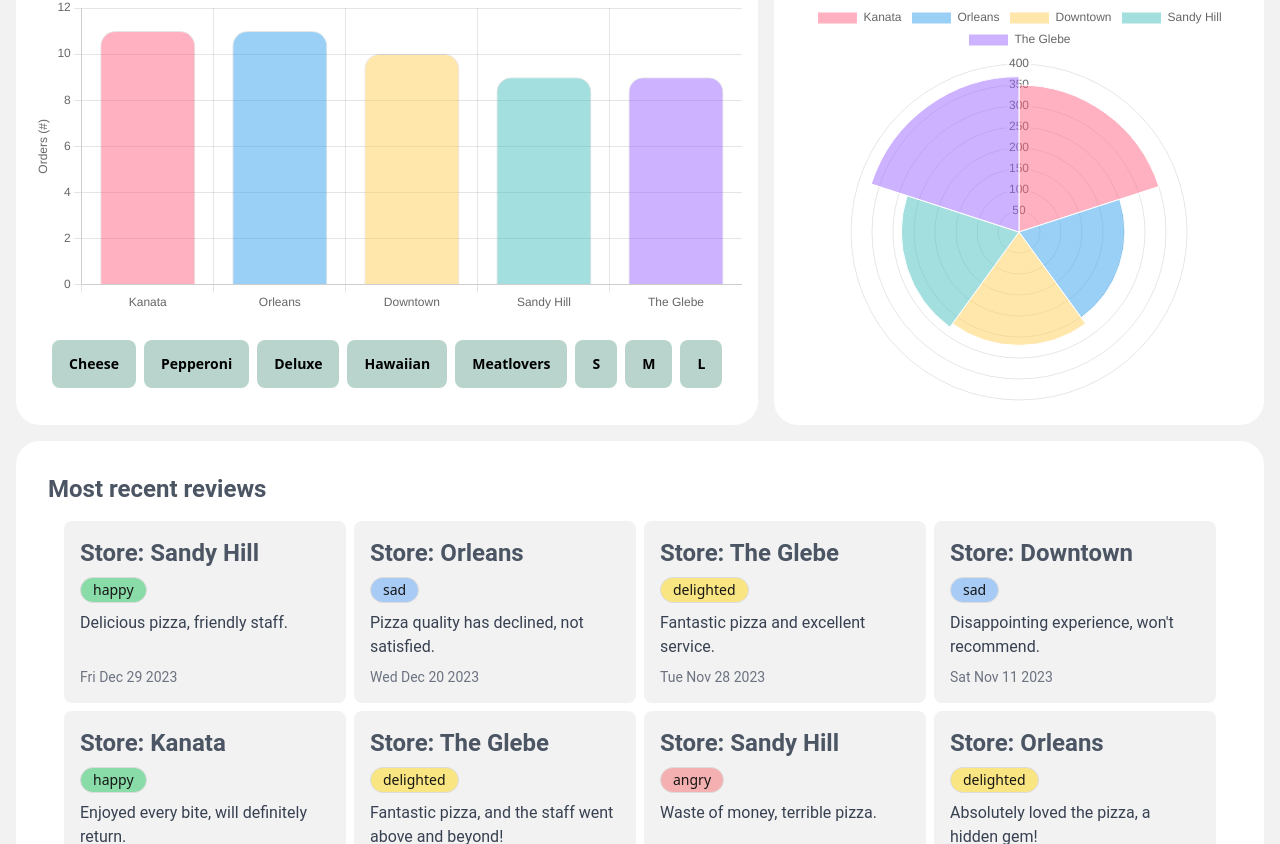
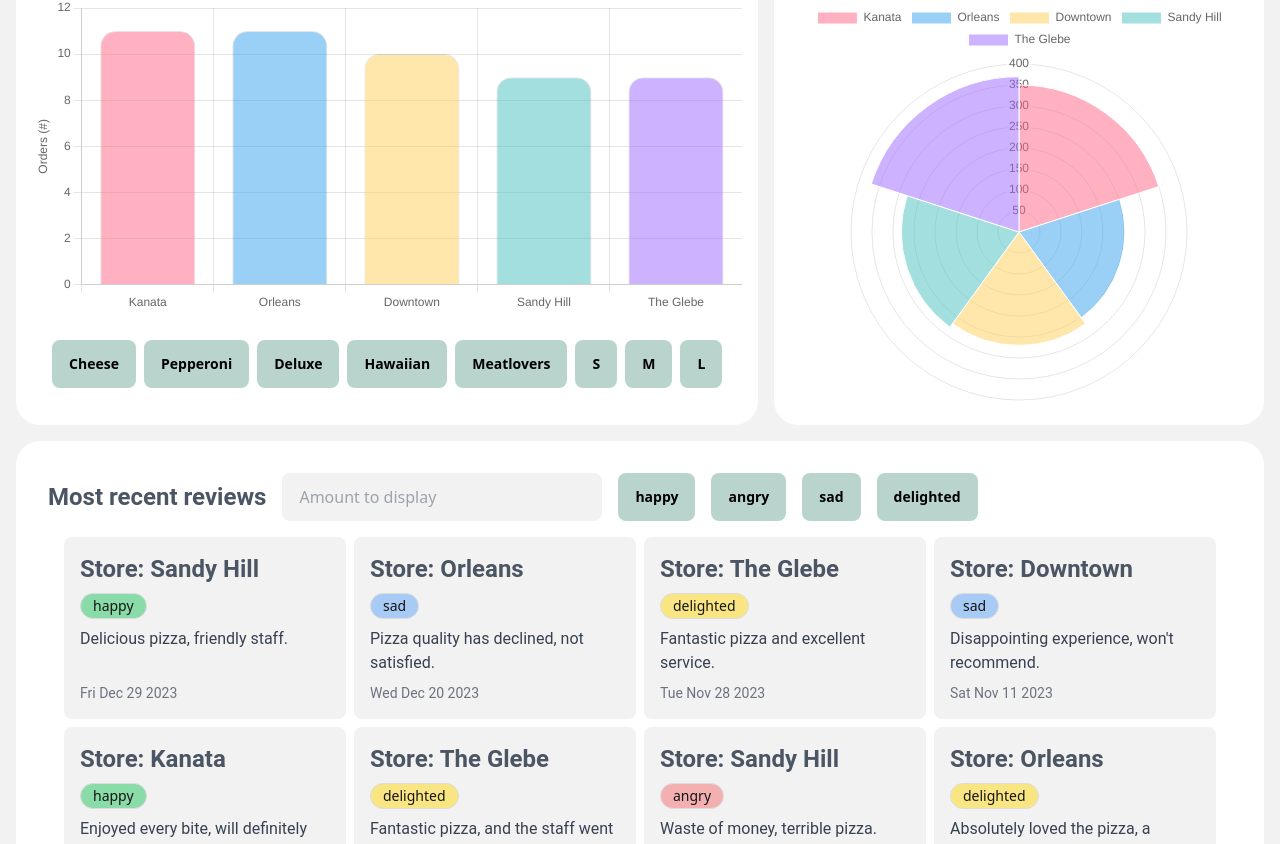
Before and after one commit to vasiltop/a-slice-of-pi, a React (Vite) app: page / in a window 1280 px wide. Shown: the part 730-1574 px from the top of the page. Built offline with nearby package versions, Linux system fonts and the light colour scheme.

Commit message:
feat: add filtering reviews

```diff
--- a/datasets/order_data.ts
+++ b/datasets/order_data.ts
@@ -1,4 +1,4 @@
-import { Order } from '../src/lib/types';
+import type { Order } from '../src/lib/types';
 
 export const orderData: Order[] = [
 	{
--- a/datasets/review_data.ts
+++ b/datasets/review_data.ts
@@ -1,4 +1,6 @@
-export const reviewData = [
+import type { Review } from '../src/lib/types';
+
+export const reviewData: Review[] = [
 	{
 		review_id: 1,
 		sentiment: 'delighted',
--- a/src/components/Checkbox.tsx
+++ b/src/components/Checkbox.tsx
@@ -11,14 +11,12 @@ export default function Checkbox({ label, value, onChange }: CheckboxProps) {
 
 	useEffect(() => {
 		setChecked(value);
-		console.log(value);
 	}, [value]);
 
 	return (
 		<label className="flex items-center gap-2 text-black">
 			<input
 				type="button"
-				checked={checked}
 				onClick={onChange}
 				className={`btn ${checked ? 'bg-primary' : 'bg-base-100'} btn-ghost`}
 				value={label}
--- a/src/components/Navbar.tsx
+++ b/src/components/Navbar.tsx
@@ -7,8 +7,8 @@ export default function Navbar() {
 						width="24"
 						height="24"
 						xmlns="http://www.w3.org/2000/svg"
-						fill-rule="evenodd"
-						clip-rule="evenodd"
+						fillRule="evenodd"
+						clipRule="evenodd"
 					>
 						<path d="M5.624 3.896c-.917-1.419-.036-3.774 2.084-3.895 1.001-.034 5.603.891 9.132 3.588 1.07.818 2.036 1.767 2.881 2.816 2.685 3.332 4.279 8.261 4.279 9.677 0 1.669-2.009 2.887-3.653 2.185l-20.347 5.733 5.624-20.104zm-2.737 17.212l16.145-4.547c-1.975-6.675-4.971-9.905-11.62-11.627l-4.525 16.174zm3.616-5.11c.83 0 1.502.674 1.502 1.501 0 .829-.672 1.501-1.502 1.501-.829 0-1.5-.672-1.5-1.501 0-.827.671-1.501 1.5-1.501m4.194-.972c.798.276 1.22 1.147.945 1.945-.276.798-1.148 1.22-1.945.945 0 0-.47-.166-.32-.599.149-.432.62-.268.62-.268.319.11.668-.059.778-.377.11-.32-.059-.668-.378-.78 0 0-.481-.127-.319-.594.147-.424.619-.272.619-.272m-3.04-12.094c7.157 1.773 11.111 5.485 13.315 13.068.211.726 1.276.356 1.111-.25-2.22-8.142-6.831-12.522-14.128-13.938-.641-.125-.941.961-.298 1.12m6.352 9.067c1.104 0 2 .897 2 2.001 0 1.105-.896 2-2 2-1.105 0-2.002-.895-2.002-2 0-1.104.897-2.001 2.002-2.001m-5.837 2.99c-.814-.192-1.32-1.009-1.128-1.822.193-.814 1.01-1.319 1.823-1.127 0 0 .48.116.377.558-.105.442-.584.327-.584.327-.327-.077-.653.125-.729.451-.078.325.124.652.449.729 0 0 .487.078.375.554-.103.433-.583.33-.583.33m1.834-7.581c1.104 0 2.001.897 2.001 2 0 1.104-.897 2-2.001 2-1.105 0-2.001-.896-2.001-2 0-1.103.896-2 2.001-2" />
 					</svg>
--- a/src/components/RecentReviews.tsx
+++ b/src/components/RecentReviews.tsx
@@ -1,25 +1,71 @@
 import { reviewData } from '../../datasets/review_data';
-import { Review } from '../lib/types';
+import { EMOTIONS, Review } from '../lib/types';
+import { useMemo, useState } from 'react';
+import Checkbox from './Checkbox';
+
+export default function RecentReviews() {
+	const [reviewsToShow, setReviewsToShow] = useState(8);
+
+	const [emotionFilter, setEmotionFilter] = useState({
+		happy: true,
+		sad: true,
+		angry: true,
+		delighted: true,
+	});
 
 	function getRecentReviews(d: Review[]): Review[] {
+		d = d.filter((review) => emotionFilter[review.sentiment]);
 		return d
 			.sort((a, b) => {
 				return new Date(b.date).getTime() - new Date(a.date).getTime();
 			})
-		.slice(0, 8);
+			.slice(0, reviewsToShow);
 	}
 
-const recentReviews = getRecentReviews(reviewData);
+	const recentReviews = useMemo(
+		() => getRecentReviews(reviewData),
+		[reviewData, emotionFilter, reviewsToShow]
+	);
 
-export default function RecentReviews() {
 	return (
 		<>
-			<h2 className="text-2xl font-bold text-gray-600">Most recent reviews</h2>
+			<div className="flex gap-4 items-center">
+				<h2 className="text-2xl font-bold text-gray-600">
+					Most recent reviews
+				</h2>
+				<input
+					type="number"
+					min={0}
+					step={5}
+					placeholder="Amount to display"
+					onChange={(e) => {
+						e.preventDefault();
+						setReviewsToShow(parseInt(e.target.value));
+					}}
+					className="input w-full max-w-xs"
+				/>
 
+				{EMOTIONS.map((emotion) => (
+					<Checkbox
+						key={emotion}
+						label={emotion}
+						value={emotionFilter[emotion]}
+						onChange={() => {
+							setEmotionFilter({
+								...emotionFilter,
+								[emotion]: !emotionFilter[emotion],
+							});
+						}}
+					></Checkbox>
+				))}
+			</div>
 			<div className="grid lg:grid-cols-4 md:grid-cols-2 gap-2 p-4 grid-cols-1">
 				{recentReviews.map((review) => {
 					return (
-						<div className="bg-base-100 rounded-lg p-4 flex flex-col gap-2">
+						<div
+							className="bg-base-100 rounded-lg p-4 flex flex-col gap-2"
+							key={review.review_id}
+						>
 							<h2 className="text-2xl font-bold text-gray-600">
 								Store: {review.store}
 							</h2>
--- a/src/lib/types.ts
+++ b/src/lib/types.ts
@@ -2,7 +2,7 @@ import { pricingData } from '../../datasets/pricing_data';
 
 export type Review = {
 	review_id: number;
-	sentiment: string;
+	sentiment: Sentiment;
 	store: string;
 	date: string;
 	message: string;
@@ -12,6 +12,8 @@ export type Item = {
 	type: keyof typeof pricingData;
 	size: keyof (typeof pricingData)[keyof typeof pricingData];
 };
+
+type Sentiment = (typeof EMOTIONS)[number];
 
 export type Order = {
 	order_id: number;
@@ -60,6 +62,7 @@ export const PIZZA_TYPES = [
 	'Meatlovers',
 ] as const;
 
+export const EMOTIONS = ['happy', 'angry', 'sad', 'delighted'] as const;
 export type PizzaType = Record<(typeof PIZZA_TYPES)[number], boolean>;
 
 export const PIZZA_SIZES = ['S', 'M', 'L'] as const;
--- a/src/pages/Home/Home.tsx
+++ b/src/pages/Home/Home.tsx
@@ -228,6 +228,7 @@ export default function Home() {
 								<div className="flex justify-center m-4 gap-2 flex-wrap">
 									{PIZZA_TYPES.map((type) => (
 										<Checkbox
+											key={type}
 											label={type}
 											value={pizzaTypesFilter[type]}
 											onChange={() => {
@@ -238,6 +239,7 @@ export default function Home() {
 
 									{PIZZA_SIZES.map((size) => (
 										<Checkbox
+											key={size}
 											label={size}
 											value={pizzaSizesFilter[size]}
 											onChange={() => {
```
Lines whose indentation alone changed are shown as unchanged.
